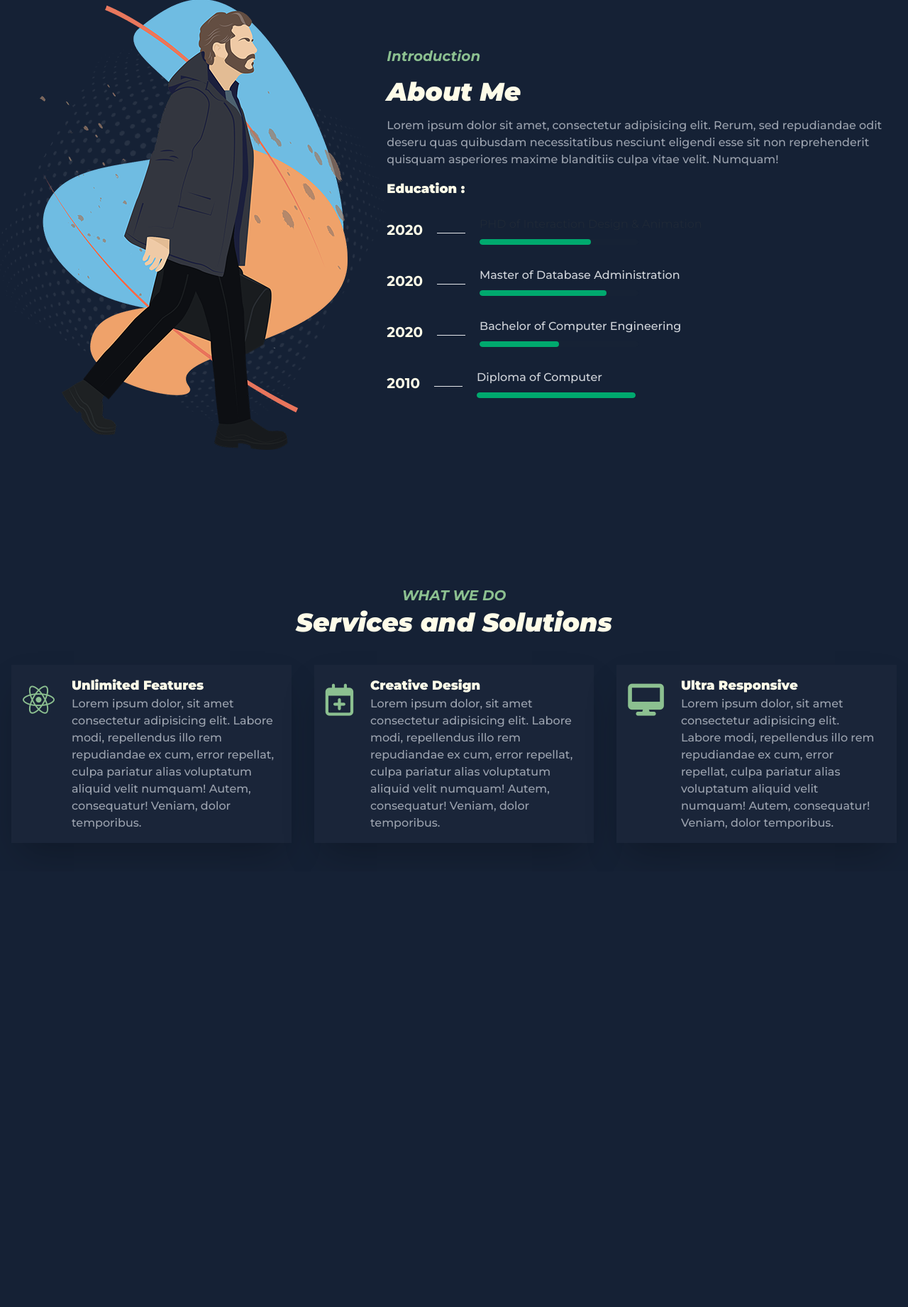
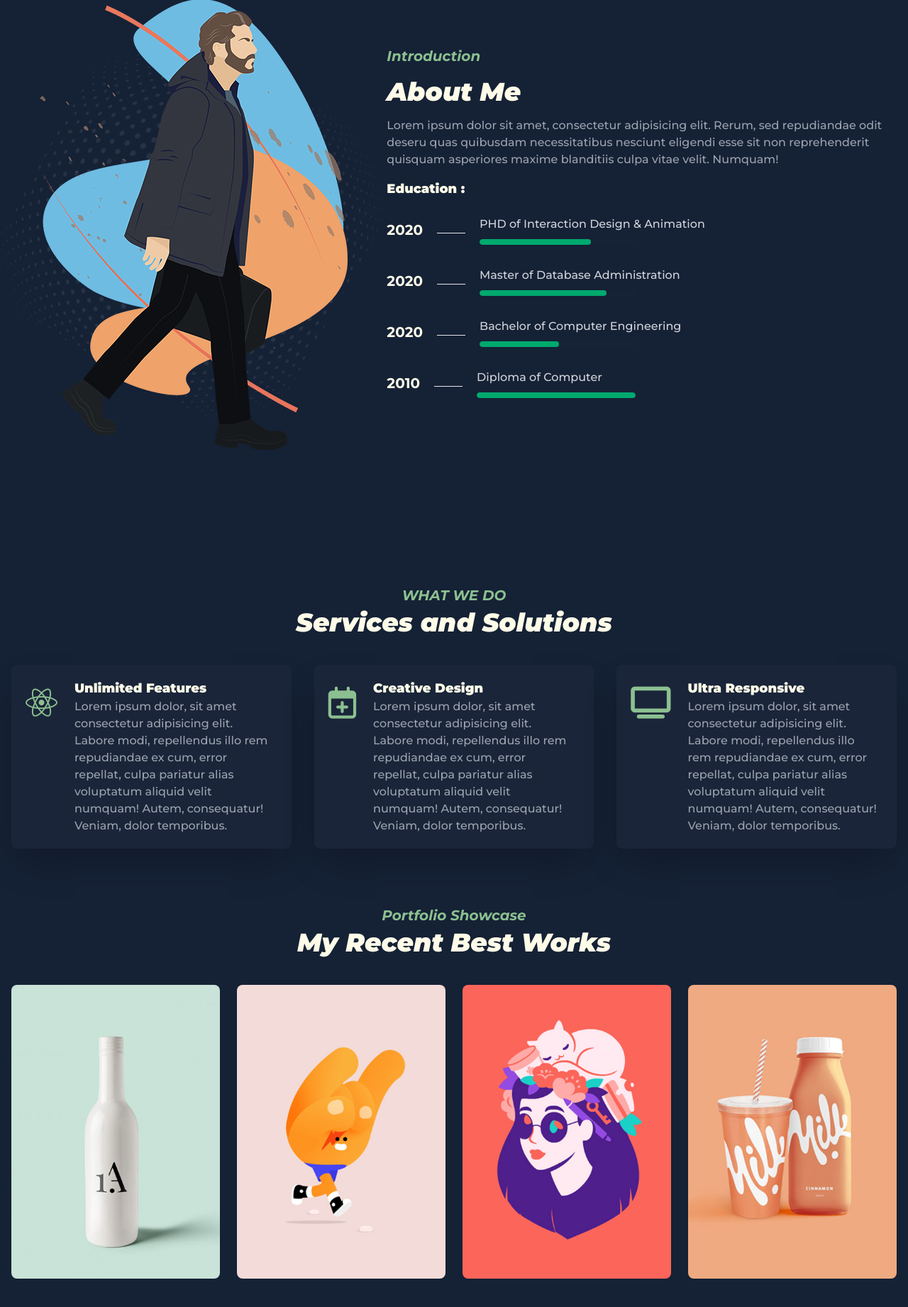
Before and after one commit to anikmondol/Live-Projects, a PHP site: page / in a window 1280 px wide; the page is wider, and only the part inside the window is pictured. Shown: the part 887-2729 px from the top of that part at 71% size. Before the commit the page ends 2056 px from the top of that part, so only its background shows below. Run offline with PHP 8.4, Linux system fonts and the light colour scheme; some libraries are stand-ins or nearby versions.

Commit message:
porfolio shocase section full complted

```diff
--- a/Portfolio/index.html
+++ b/Portfolio/index.html
@@ -215,7 +215,7 @@
                             <hr>
                         </div>
                         <div>
-                            <p>PHD of Interaction Design & Animation</p>
+                            <p class="text-gray-300 font-medium pr-2">PHD of Interaction Design & Animation</p>
                             <progress class="progress progress-success w-56" value="70" max="100"></progress>
                         </div>
                     </div>
@@ -249,8 +249,6 @@
                             <progress class="progress progress-success w-56" value="100" max="100"></progress>
                         </div>
                     </div>
-
-
                 </div>
                 <div class="lg:w-5/12 relative md:flex md:justify-center items-center">
                     <div class="sipner-img mx-auto hidden md:flex">
@@ -270,40 +268,132 @@
             <h3 class="text-2xl lg:text-4xl font-semibold lg:font-black text-yellow-50 my-1 text-center"
                 style="font-style: italic;">Services and Solutions</h3>
             <div class="grid grid-cols-1 md:grid-cols-2 lg:grid-cols-3 mt-10 gap-8">
-                <div class="flex flex-col md:flex-row gap-3 shadow-2xl bg-[#1a2539] p-4 md:gap-6">
-                    <div class="text-[45px] text-[#8CC090]">
+                <div
+                    class="flex flex-col md:flex-row gap-3 shadow-2xl bg-[#1a2539] p-5 md:gap-6 service-card rounded-lg">
+                    <div class="text-[45px] text-[#8CC090] service-shape">
                         <i class="fa-brands fa-react"></i>
                     </div>
                     <div>
                         <h5 class="text-[18px] font-black text-yellow-50">Unlimited Features</h5>
-                        <p class="text-gray-400 font-medium pr-2">Lorem ipsum dolor, sit amet consectetur adipisicing elit.
+                        <p class="text-gray-400 font-medium pr-2">Lorem ipsum dolor, sit amet consectetur adipisicing
+                            elit.
                             Labore modi, repellendus illo rem
                             repudiandae ex cum, error repellat, culpa pariatur alias voluptatum aliquid velit numquam!
                             Autem, consequatur! Veniam, dolor temporibus.</p>
                     </div>
                 </div>
-                <div class="flex flex-col md:flex-row gap-3 shadow-2xl bg-[#1a2539] p-4 md:gap-6">
-                    <div class="text-[45px] text-[#8CC090]">
+                <div
+                    class="flex flex-col md:flex-row gap-3 shadow-2xl bg-[#1a2539] p-5 md:gap-6 service-card rounded-lg">
+                    <div class="text-[45px] text-[#8CC090] service-shape">
                         <i class="fa-regular fa-calendar-plus"></i>
                     </div>
                     <div>
                         <h5 class="text-[18px] font-black text-yellow-50">Creative Design</h5>
-                        <p class="text-gray-400 font-medium pr-2">Lorem ipsum dolor, sit amet consectetur adipisicing elit.
+                        <p class="text-gray-400 font-medium pr-2">Lorem ipsum dolor, sit amet consectetur adipisicing
+                            elit.
                             Labore modi, repellendus illo rem
                             repudiandae ex cum, error repellat, culpa pariatur alias voluptatum aliquid velit numquam!
                             Autem, consequatur! Veniam, dolor temporibus.</p>
                     </div>
                 </div>
-                <div class="flex flex-col md:flex-row gap-3 shadow-2xl bg-[#1a2539] p-4 md:gap-6">
-                    <div class="text-[45px] text-[#8CC090]">
-                        <i class="fa-solid fa-desktop"></i>
+                <div
+                    class="flex flex-col md:flex-row gap-3 shadow-2xl bg-[#1a2539] p-5 md:gap-6 service-card rounded-lg">
+                    <div class="text-[45px] text-[#8CC090] service-shape">
+                        <i class="fa-solid fa-tv"></i>
                     </div>
                     <div>
                         <h5 class="text-[18px] font-black text-yellow-50">Ultra Responsive</h5>
-                        <p class="text-gray-400 font-medium pr-2">Lorem ipsum dolor, sit amet consectetur adipisicing elit.
+                        <p class="text-gray-400 font-medium pr-2">Lorem ipsum dolor, sit amet consectetur adipisicing
+                            elit.
                             Labore modi, repellendus illo rem
                             repudiandae ex cum, error repellat, culpa pariatur alias voluptatum aliquid velit numquam!
                             Autem, consequatur! Veniam, dolor temporibus.</p>
+                    </div>
+                </div>
+            </div>
+        </section>
+        <!-- portfolio -->
+        <section class="container mx-auto py-10 px-[16px]">
+            <h4 class="text-base lg:text-xl font-bold text-[#8CC090] text-center" style="font-style: italic;">Portfolio
+                Showcase
+            </h4>
+            <h3 class="text-2xl lg:text-4xl font-semibold lg:font-black text-yellow-50 my-1 text-center"
+                style="font-style: italic;">My Recent Best Works</h3>
+            <div class="grid grid-cols-1 md:grid-cols-2 lg:grid-cols-4 mt-10 gap-6">
+                <div class="relative overflow-hidden group">
+                    <div
+                        class="absolute top-0 left-0 w-full h-full bg-[rgba(20,20,20,0.5)] flex items-end text-white opacity-0 transition-all duration-500 ease-in-out group-hover:opacity-100">
+                        <div
+                            class="-translate-y-5 transition-all duration-700 ease-in-out mb-12 ml-24 md:ml-6 group-hover:translate-y-0">
+                            <h4 class="text-[#8CC090] text-base font-bold">Design</h4>
+                            <h2 class="text-yellow-100 text-3xl font-semibold">Hamble Triangle</h2>
+                            <div
+                                class="flex items-center gap-3 text-[#8CC090] text-base font-bold hover:text-cyan-400 hover:text-[18px] duration-700">
+                                <p>More information </p>
+                                <a href="" class="font-normal"><i
+                                        class="fa-solid fa-arrow-right-long hover-right-icon text-2xl"></i></a>
+                            </div>
+                        </div>
+                    </div>
+                    <div>
+                        <img class="rounded-lg  mx-auto" src="./front_assets/images/1.jpg" alt="">
+                    </div>
+                </div>
+                <div class="relative overflow-hidden group w-full h-full">
+                    <div
+                        class="absolute top-0 left-0 w-full h-full bg-[rgba(20,20,20,0.5)] flex items-end text-white opacity-0 transition-all duration-500 ease-in-out group-hover:opacity-100">
+                        <div
+                            class="-translate-y-5 transition-all duration-700 ease-in-out mb-12 ml-24 md:ml-6 group-hover:translate-y-0">
+                            <h4 class="text-[#8CC090] text-base font-bold">Design</h4>
+                            <h2 class="text-yellow-100 text-3xl font-semibold">Hamble Triangle</h2>
+                            <div
+                                class="flex items-center gap-3 text-[#8CC090] text-base font-bold hover:text-cyan-400 hover:text-[18px] duration-700">
+                                <p>More information </p>
+                                <a href="" class="font-normal"><i
+                                        class="fa-solid fa-arrow-right-long hover-right-icon text-2xl"></i></a>
+                            </div>
+                        </div>
+                    </div>
+                    <div>
+                        <img class="rounded-lg  mx-auto" src="./front_assets/images/2.jpg" alt="">
+                    </div>
+                </div>
+                <div class="relative overflow-hidden group w-full h-full">
+                    <div
+                        class="absolute top-0 left-0 w-full h-full bg-[rgba(20,20,20,0.5)] flex items-end text-white opacity-0 transition-all duration-500 ease-in-out group-hover:opacity-100">
+                        <div
+                            class="-translate-y-5 transition-all duration-700 ease-in-out mb-12 ml-24 md:ml-6 group-hover:translate-y-0">
+                            <h4 class="text-[#8CC090] text-base font-bold">Design</h4>
+                            <h2 class="text-yellow-100 text-3xl font-semibold">Hamble Triangle</h2>
+                            <div
+                                class="flex items-center gap-3 text-[#8CC090] text-base font-bold hover:text-cyan-400 hover:text-[18px] duration-700">
+                                <p>More information </p>
+                                <a href="" class="font-normal"><i
+                                        class="fa-solid fa-arrow-right-long hover-right-icon text-2xl"></i></a>
+                            </div>
+                        </div>
+                    </div>
+                    <div>
+                        <img class="rounded-lg  mx-auto" src="./front_assets/images/3.jpg" alt="">
+                    </div>
+                </div>
+                <div class="relative overflow-hidden group w-full h-full">
+                    <div
+                        class="absolute top-0 left-0 w-full h-full bg-[rgba(20,20,20,0.5)] flex items-end text-white opacity-0 transition-all duration-500 ease-in-out group-hover:opacity-100">
+                        <div
+                            class="-translate-y-5 transition-all duration-700 ease-in-out mb-12 ml-24 md:ml-6 group-hover:translate-y-0">
+                            <h4 class="text-[#8CC090] text-base font-bold">Design</h4>
+                            <h2 class="text-yellow-100 text-3xl font-semibold">Hamble Triangle</h2>
+                            <div
+                                class="flex items-center gap-3 text-[#8CC090] text-base font-bold hover:text-cyan-400 hover:text-[18px] duration-700">
+                                <p>More information </p>
+                                <a href="" class="font-normal"><i
+                                        class="fa-solid fa-arrow-right-long hover-right-icon text-2xl"></i></a>
+                            </div>
+                        </div>
+                    </div>
+                    <div>
+                        <img class="rounded-lg  mx-auto" src="./front_assets/images/4.jpg" alt="">
                     </div>
                 </div>
             </div>
--- a/Portfolio/styles/index.css
+++ b/Portfolio/styles/index.css
@@ -8,6 +8,7 @@ body {
     width: 90%;
     height: 98%;
 }
+
 
 
 @keyframes spin {
@@ -32,6 +33,20 @@ body {
     top: -80px;
     max-width: 450px;
 }
+
+.service-card:hover .service-shape {
+    transform: scale(1);
+    transition: all .5s ease-in-out;
+}
+
+.service-card:hover .service-shape {
+    color: rgb(14, 111, 196);
+    transform:  rotateY(360deg);
+}
+
+
+
+
 
 
 /* mobile device */
```
